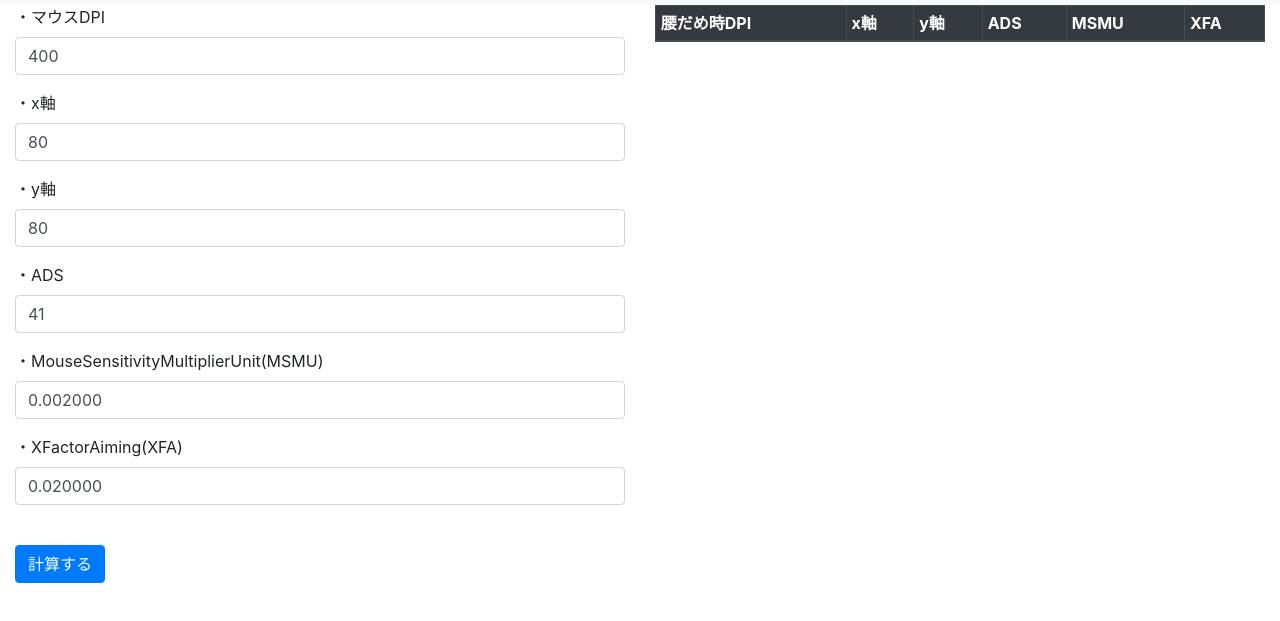
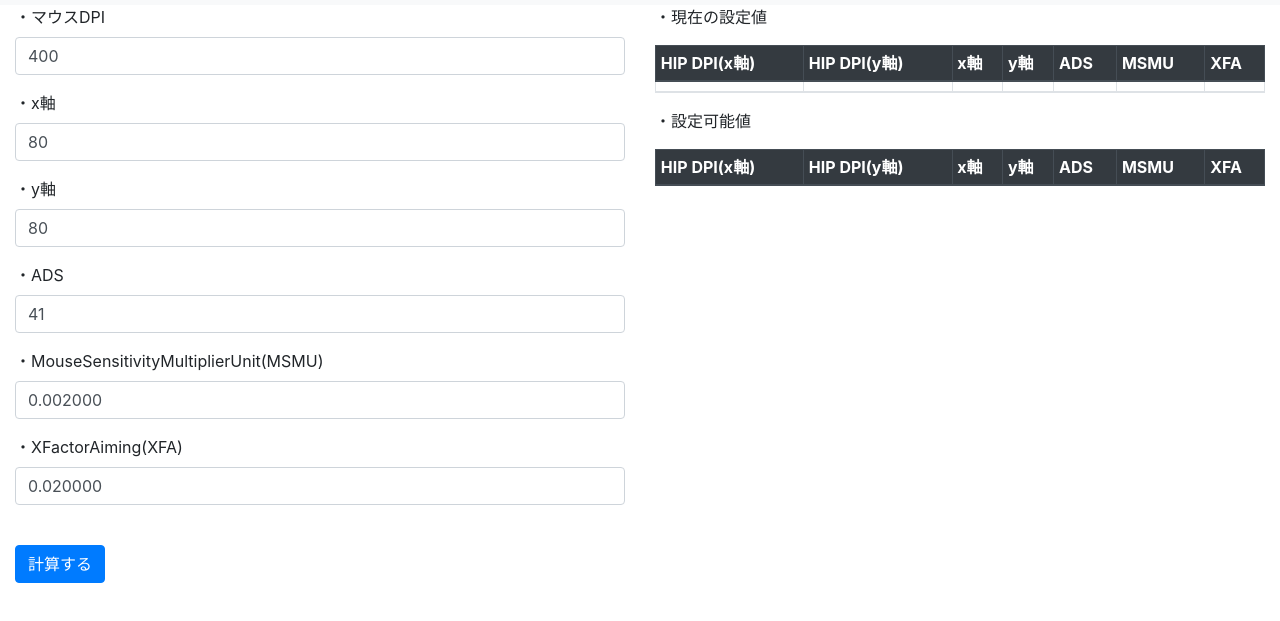
Before and after one commit to Apr1c07/R6S_MouseSensitivity_Tweak, a plain HTML site: page index.html in a window 1280 px wide. Shown: the part 51-672 px from the top of the page. Drawn offline with nearby package versions, Linux system fonts and the light colour scheme.

Commit message:
Update index.html

```diff
--- a/index.html
+++ b/index.html
@@ -88,11 +88,38 @@
           </div>
         </div>
         <div class="col">
+          <div class="NowSetting">
+            <p>・現在の設定値</p>
+            <table class="table table-bordered table-striped table-hover table-sm" id="UserSettingTable">
+              <thead class="thead-dark">
+                <tr class="info">
+                  <th>HIP DPI(x軸)</th>
+                  <th>HIP DPI(y軸)</th>
+                  <th>x軸</th>
+                  <th>y軸</th>
+                  <th>ADS</th>
+                  <th>MSMU</th>
+                  <th>XFA</th>
+                </tr>
+                <tr>
+                  <td></td>
+                  <td></td>
+                  <td></td>
+                  <td></td>
+                  <td></td>
+                  <td></td>
+                  <td></td>
+                </tr>
+              </thead>
+            </table>
+          </div>
           <div class="RESULT">
+            <p>・設定可能値</p>
             <table class="table table-bordered table-striped table-hover table-sm" id="ResTable">
               <thead class="thead-dark">
                 <tr class="info">
-                  <th>腰だめ時DPI</th>
+                  <th>HIP DPI(x軸)</th>
+                  <th>HIP DPI(y軸)</th>
                   <th>x軸</th>
                   <th>y軸</th>
                   <th>ADS</th>
```
Lines whose indentation alone changed are shown as unchanged.
